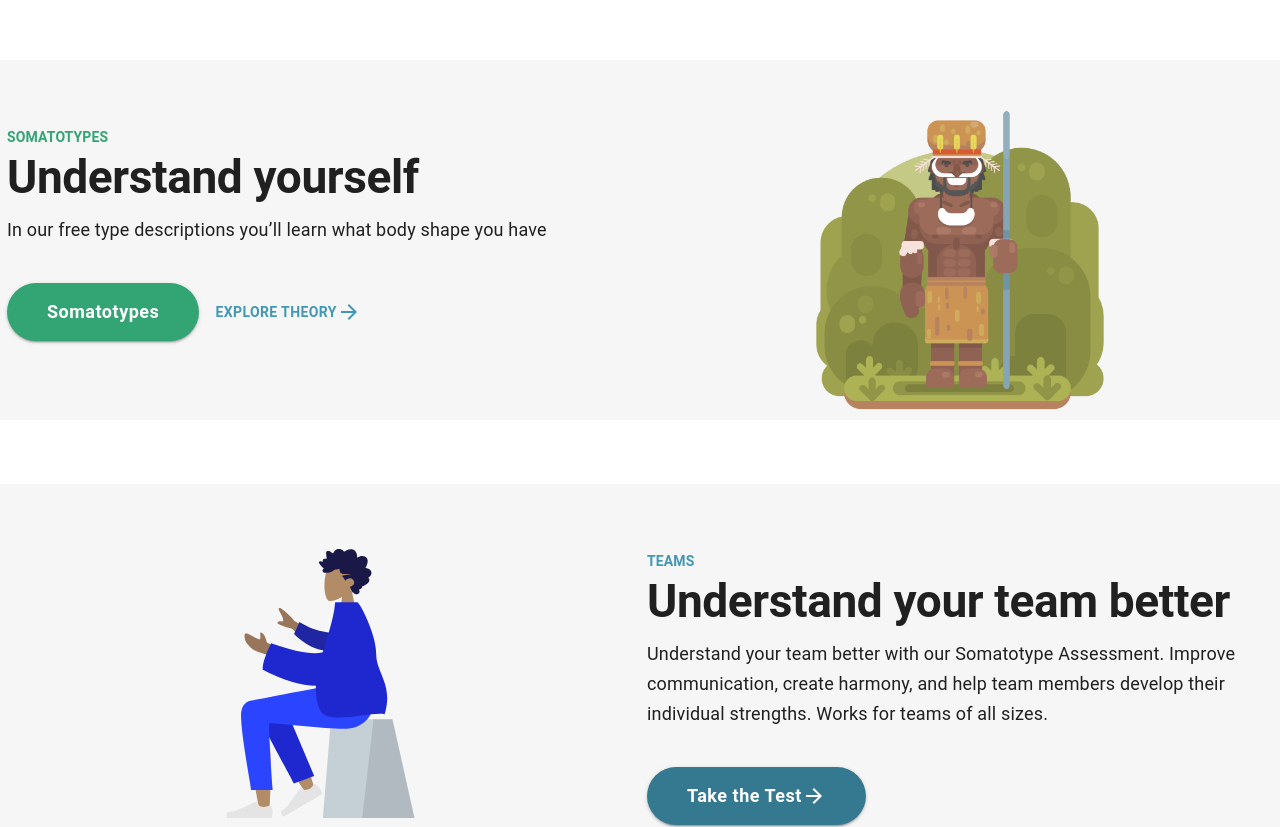
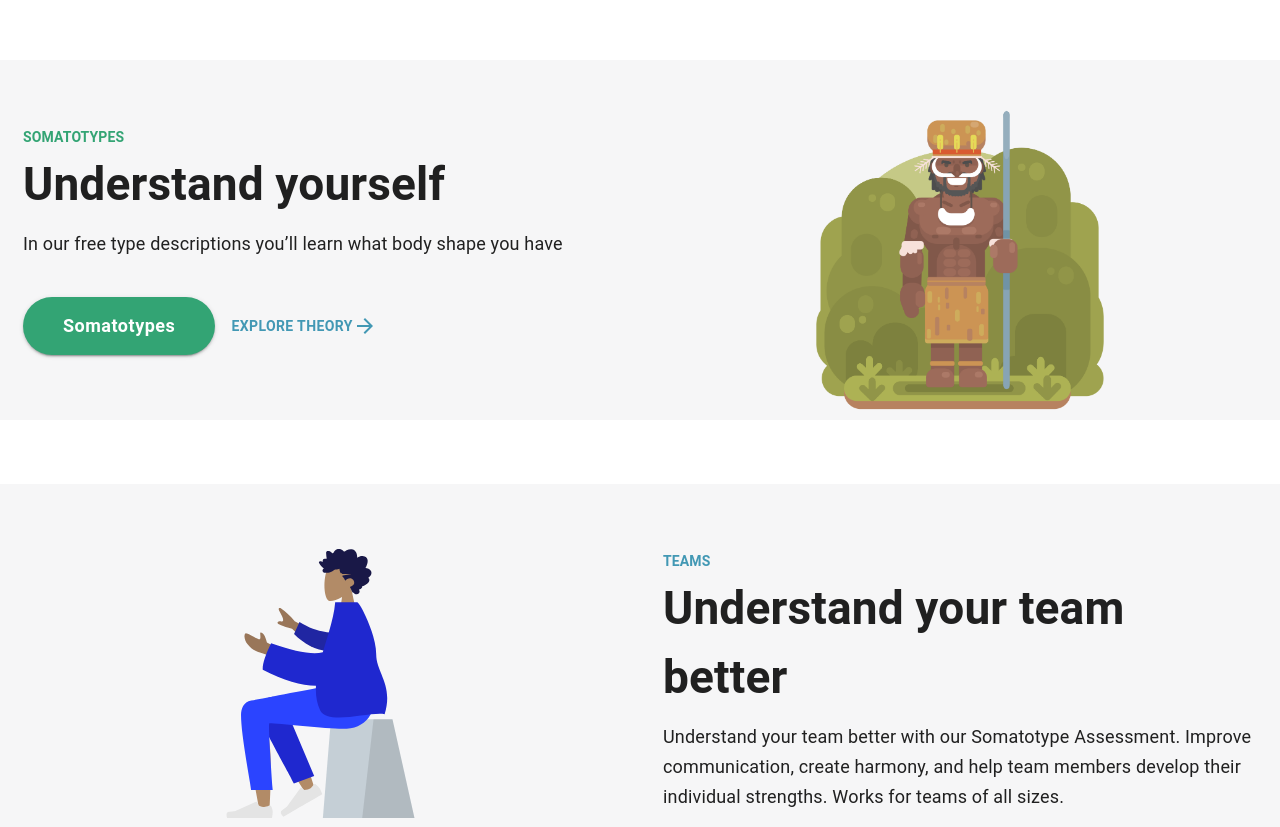
Before and after one commit to walter-clayton/afitpilot-somatotype, a React (Create React App) app in the folder client/: page / in a window 1280 px wide. Shown: the part 640-1467 px from the top of the page. Built offline with nearby package versions, Linux system fonts and the light colour scheme.

Commit message:
change the header size for mobile

```diff
--- a/client/src/components/CTA/CallToAction.tsx
+++ b/client/src/components/CTA/CallToAction.tsx
@@ -6,9 +6,17 @@ import ArrowForwardSharpIcon from "@mui/icons-material/ArrowForwardSharp";
 import sitting from "../image/sitting-2.svg";
 import manuTribesManBackground from "../image/manu-tribesman-with-background.png";
 import { useNavigate } from "react-router-dom";
+import { createTheme, ThemeProvider } from "@mui/material/styles";
+
 
 const CallToAction = () => {
   const navigate = useNavigate();
+  const theme = createTheme();
+  theme.typography.h2 = {
+    "@media (max-width:600px)": {
+      fontSize: "34px",
+    },
+  };
   return (
     <Box>
       <CssBaseline />
@@ -20,11 +28,12 @@ const CallToAction = () => {
               display: "flex",
               flexDirection: "column",
               alignItems: "flex-start",
-              justifyContent: "flex-end",
+              justifyContent: "flex-start",
               marginRight: "20px",
-              marginLeft: "7px",
+              marginLeft: "23px",
             }}
           >
+            <ThemeProvider theme={theme}>
               <Typography variant="body1" sx={{ color: "RGB(51, 164, 116)", fontSize: "14px", fontWeight: 700, textTransform: "uppercase", lineHeight: "26px", padding: 0 }}>
                 Somatotypes
               </Typography>
@@ -40,6 +49,7 @@ const CallToAction = () => {
                 In our free type descriptions you’ll learn what body shape you
                 have
               </Typography>
+            </ThemeProvider>
             <Stack mt={1} spacing={2} direction="row">
               <Button
                 sx={{
@@ -98,13 +108,14 @@ const CallToAction = () => {
               alignItems: "flex-start",
               justifyContent: "flex-end",
               marginRight: "20px",
-              marginLeft: "7px",
+              marginLeft: "23px",
             }}
           >
+            <ThemeProvider theme={theme}>
               <Typography variant="body1" sx={{ color: "RGB(66, 152, 180)", fontSize: "14px", fontWeight: 700, textTransform: "uppercase", lineHeight: "26px", padding: 0 }}>
                 Teams
               </Typography>
-            <Typography mt={1.5} component="h2" variant="h2"
+              <Typography mt={1.5} variant="h2"
                 sx={{ fontSize: '46px', margin: "0px 0px 10px", fontWeight: 600 }}>
                 Understand your team better
               </Typography>
@@ -117,6 +128,7 @@ const CallToAction = () => {
                 Improve communication, create harmony, and help team members
                 develop their individual strengths. Works for teams of all sizes.
               </Typography>
+            </ThemeProvider>
             <Stack mt={1} mb={3} spacing={2} direction="row">
               <Button
                 sx={{
```
Lines whose indentation alone changed are shown as unchanged.
